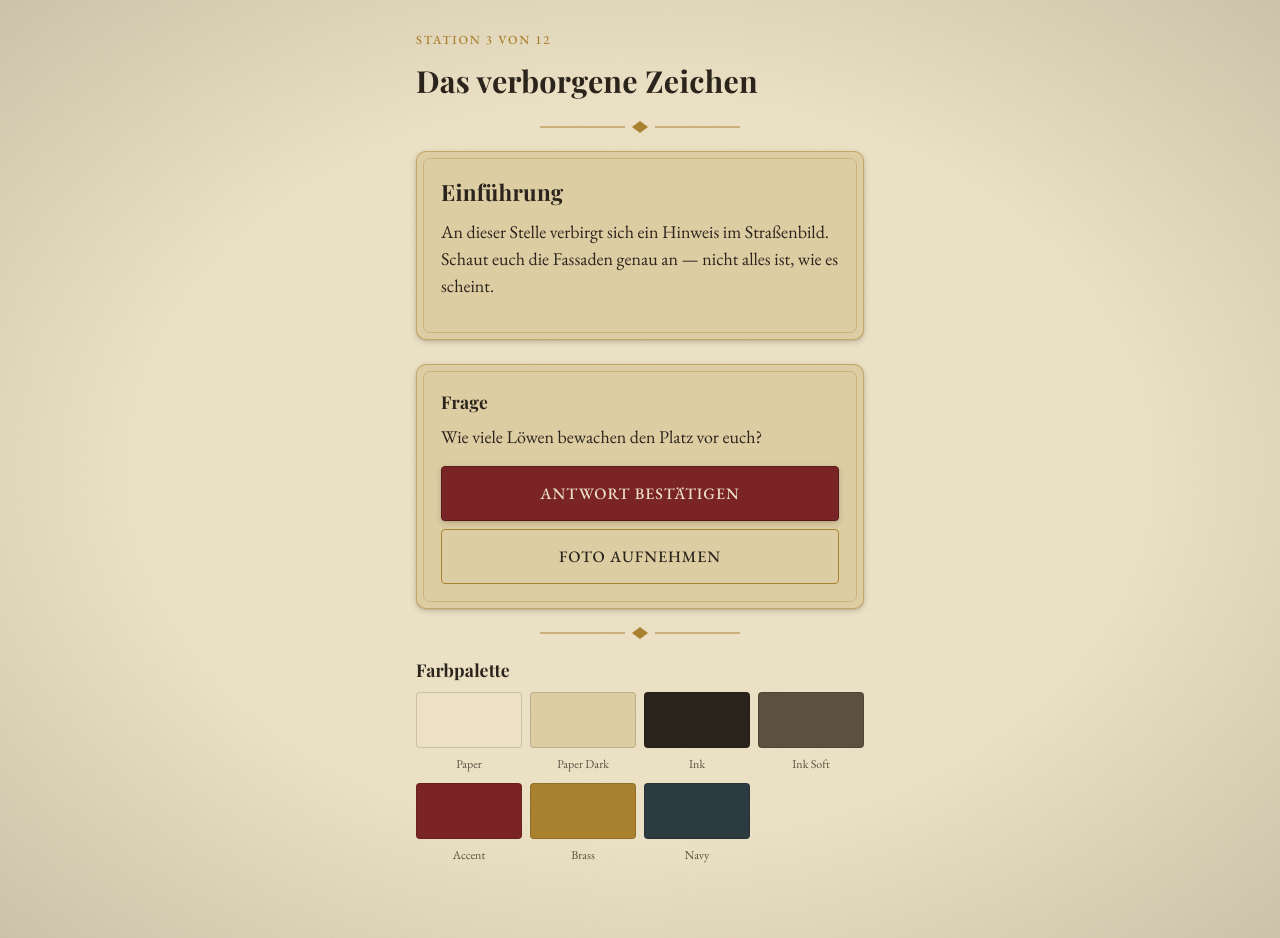
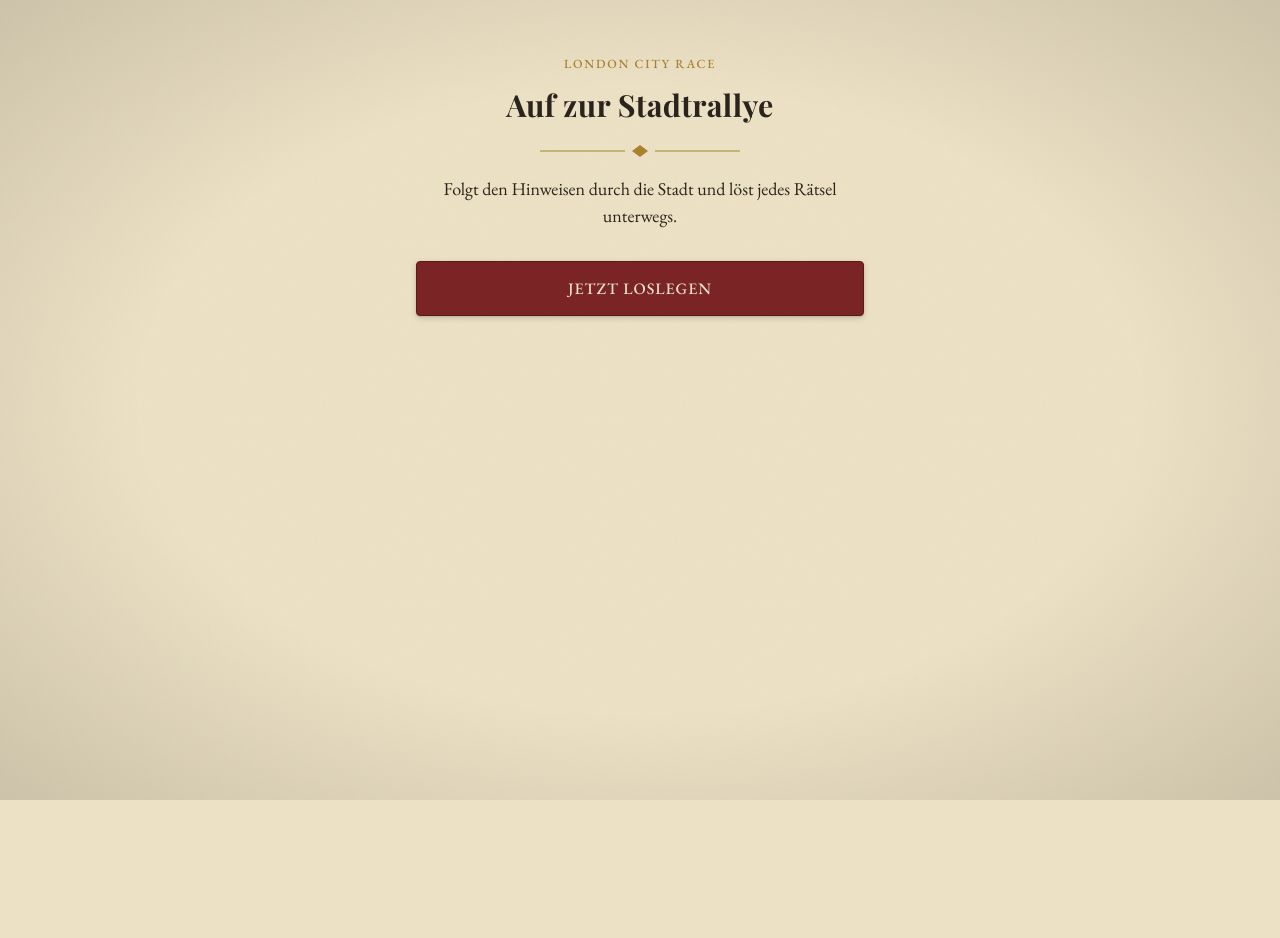
Before and after one commit to athanasius-kircher/london-2026, a React (Vite) app: page / in a window 1280 px wide. After the commit the page ends 800 px from the top, so only its background shows below. Built offline with nearby package versions, Linux system fonts and the light colour scheme.

Commit message:
add: app init step

```diff
--- /dev/null
+++ b/public/data/steps.json
@@ -0,0 +1,56 @@
+[
+  {
+    "id": "step-01",
+    "type": "default",
+    "title": "Der rätselhafte Platz",
+    "intro": "Euer erster Hinweis führt euch zu einem belebten Platz im Herzen der Stadt.",
+    "navigation": {
+      "text": "Folgt der Hauptstraße bis zur großen Säule mit dem steinernen Wächter.",
+      "image": null
+    },
+    "summary": "Vor euch erhebt sich ein Denkmal, umgeben von steinernen Löwen.",
+    "question": {
+      "text": "Wie viele Löwen zählt ihr rund um das Denkmal?",
+      "images": []
+    },
+    "result": {
+      "text": "Richtig! Es sind vier Löwen, die die Säule bewachen."
+    }
+  },
+  {
+    "id": "step-02",
+    "type": "default",
+    "title": "Die Uhr am Fluss",
+    "intro": "Ein berühmter Klang begleitet diesen Ort seit über 150 Jahren.",
+    "navigation": {
+      "text": "Geht am Ufer entlang, bis ihr den großen Turm mit dem Ziffernblatt seht.",
+      "image": null
+    },
+    "summary": "Der Zeiger bewegt sich unaufhaltsam - ein guter Ort, um innezuhalten.",
+    "question": {
+      "text": "Welche Uhrzeit zeigt der große Turm gerade an?",
+      "images": []
+    },
+    "result": {
+      "text": "Notiert euch die Zeit für später - sie wird noch wichtig."
+    }
+  },
+  {
+    "id": "step-03",
+    "type": "default",
+    "title": "Das verborgene Zeichen",
+    "intro": "An dieser Stelle verbirgt sich ein Hinweis im Straßenbild.",
+    "navigation": {
+      "text": "Sucht die schmale Gasse hinter dem alten Buchladen.",
+      "image": null
+    },
+    "summary": "Nicht alles ist, wie es scheint - schaut genau hin.",
+    "question": {
+      "text": "Welches Symbol seht ihr über der Tür?",
+      "images": []
+    },
+    "result": {
+      "text": "Ein Kompass - das Zeichen führt euch zur nächsten Station."
+    }
+  }
+]
--- a/src/App.jsx
+++ b/src/App.jsx
@@ -1,67 +1,7 @@
-import Card from './components/Card.jsx'
-import Button from './components/Button.jsx'
-import Divider from './components/Divider.jsx'
-
-const swatches = [
-  { name: 'Paper', var: '--color-paper' },
-  { name: 'Paper Dark', var: '--color-paper-dark' },
-  { name: 'Ink', var: '--color-ink' },
-  { name: 'Ink Soft', var: '--color-ink-soft' },
-  { name: 'Accent', var: '--color-accent' },
-  { name: 'Brass', var: '--color-brass' },
-  { name: 'Navy', var: '--color-navy' },
-]
+import StartScreen from './screens/StartScreen.jsx'
 
 function App() {
-  return (
-    <div className="container">
-      <span className="eyebrow">Station 3 von 12</span>
-      <h1>Das verborgene Zeichen</h1>
-      <Divider />
-
-      <Card>
-        <h2>Einführung</h2>
-        <p>
-          An dieser Stelle verbirgt sich ein Hinweis im Straßenbild. Schaut euch die Fassaden
-          genau an — nicht alles ist, wie es scheint.
-        </p>
-      </Card>
-
-      <Card>
-        <h3>Frage</h3>
-        <p>Wie viele Löwen bewachen den Platz vor euch?</p>
-        <Button variant="primary">Antwort bestätigen</Button>
-        <div style={{ height: 'var(--space-2)' }} />
-        <Button variant="secondary">Foto aufnehmen</Button>
-      </Card>
-
-      <Divider />
-
-      <h3>Farbpalette</h3>
-      <div
-        style={{
-          display: 'grid',
-          gridTemplateColumns: 'repeat(auto-fill, minmax(90px, 1fr))',
-          gap: '8px',
-          marginBottom: 'var(--space-4)',
-        }}
-      >
-        {swatches.map((s) => (
-          <div key={s.var} style={{ textAlign: 'center' }}>
-            <div
-              style={{
-                background: `var(${s.var})`,
-                height: 56,
-                borderRadius: 'var(--radius-sm)',
-                border: '1px solid rgba(0,0,0,0.15)',
-              }}
-            />
-            <span style={{ fontSize: '0.75rem', color: 'var(--color-ink-soft)' }}>{s.name}</span>
-          </div>
-        ))}
-      </div>
-    </div>
-  )
+  return <StartScreen />
 }
 
 export default App
--- a/src/components/Button.css
+++ b/src/components/Button.css
@@ -20,6 +20,12 @@
   transform: translateY(1px);
 }
 
+.btn:disabled {
+  opacity: 0.55;
+  cursor: not-allowed;
+  transform: none;
+}
+
 .btn-primary {
   background-color: var(--color-accent);
   color: var(--color-paper);
--- /dev/null
+++ b/src/screens/StartScreen.jsx
@@ -0,0 +1,36 @@
+import { useEffect, useState } from 'react'
+import Button from '../components/Button.jsx'
+import Divider from '../components/Divider.jsx'
+
+function StartScreen() {
+  const [steps, setSteps] = useState(null)
+  const [error, setError] = useState(null)
+
+  useEffect(() => {
+    fetch(`${import.meta.env.BASE_URL}data/steps.json`)
+      .then((res) => res.json())
+      .then(setSteps)
+      .catch((err) => setError(err.message))
+  }, [])
+
+  const isLoading = !steps && !error
+
+  return (
+    <div className="container" style={{ textAlign: 'center', paddingTop: 'var(--space-6)' }}>
+      <span className="eyebrow">London City Race</span>
+      <h1>Auf zur Stadtrallye</h1>
+      <Divider />
+      <p>Folgt den Hinweisen durch die Stadt und löst jedes Rätsel unterwegs.</p>
+
+      {error && <p style={{ color: 'var(--color-error)' }}>Fehler beim Laden: {error}</p>}
+
+      <div style={{ marginTop: 'var(--space-5)' }}>
+        <Button variant="primary" disabled={isLoading} onClick={() => {}}>
+          {isLoading ? 'Wird geladen…' : 'Jetzt loslegen'}
+        </Button>
+      </div>
+    </div>
+  )
+}
+
+export default StartScreen
```
